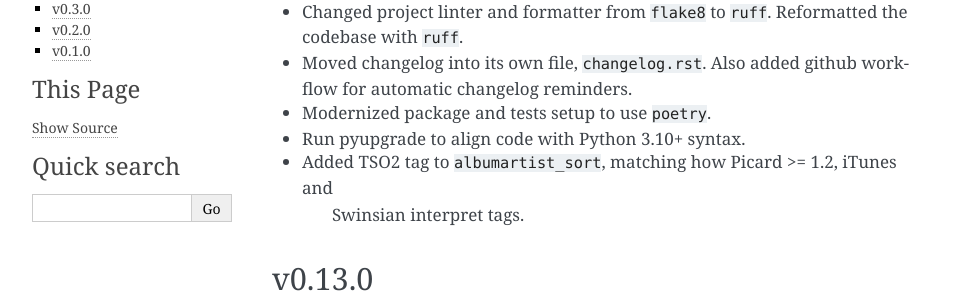
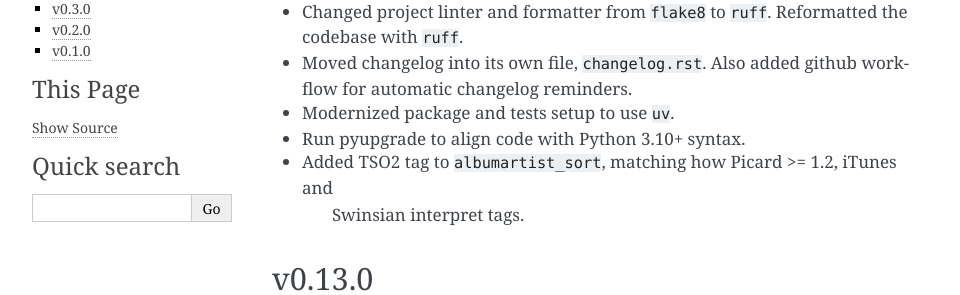
Before and after one commit to beetbox/mediafile, a Sphinx documentation site: the page built from docs/changelog.rst, in a window 1280 px wide and 900 px high. Shown: the part 411-706 px from the top of the window, without its empty margins (148-1108 px from the left). Built offline with Sphinx 7.4.7, drawn with Linux system fonts in a browser that asks for light colours.

Commit message:
Removed poetry lock, adjusted changelog and removed last poetry comments.

```diff
--- a/docs/changelog.rst
+++ b/docs/changelog.rst
@@ -18,7 +18,7 @@ v1.0.0
   the codebase with ``ruff``.
 - Moved changelog into its own file, ``changelog.rst``. Also added github
   workflow for automatic changelog reminders.
-- Modernized package and tests setup to use ``poetry``.
+- Modernized package and tests setup to use ``uv``.
 - Run pyupgrade to align code with Python 3.10+ syntax.
 - Added TSO2 tag to ``albumartist_sort``, matching how Picard >= 1.2, iTunes and
       Swinsian interpret tags.
```
Also changed, not shown: 2 other files.
